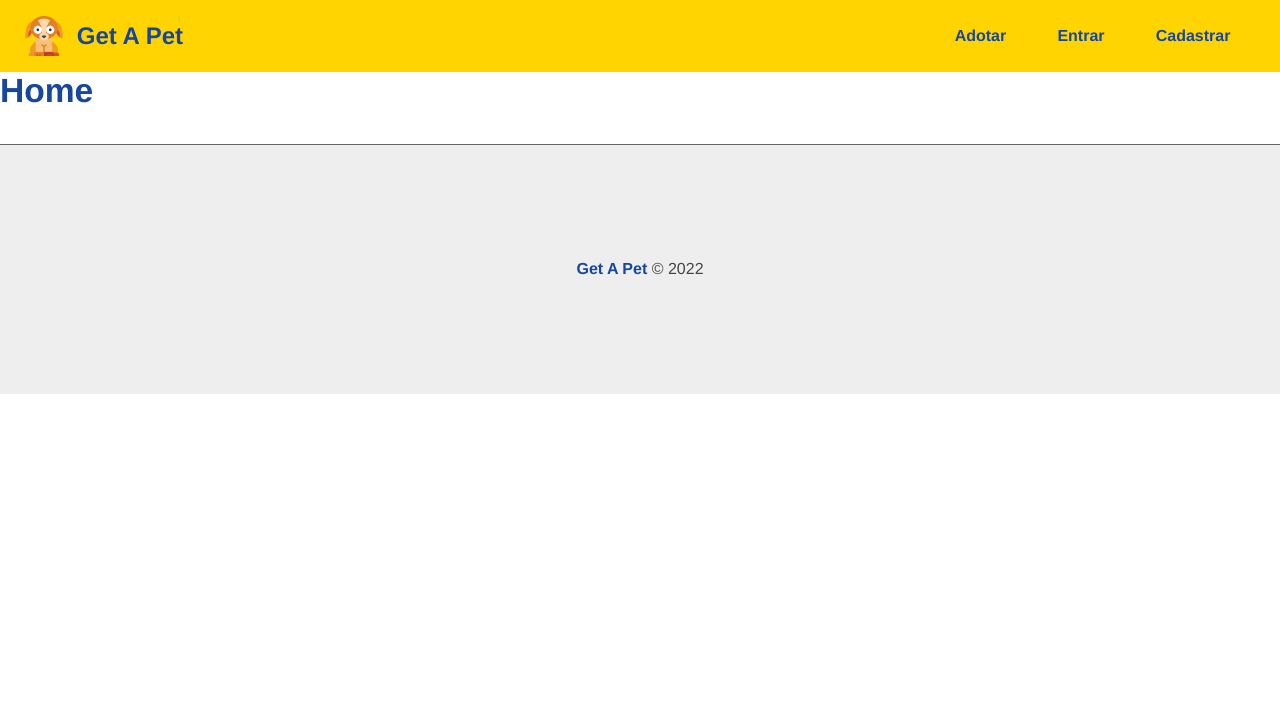
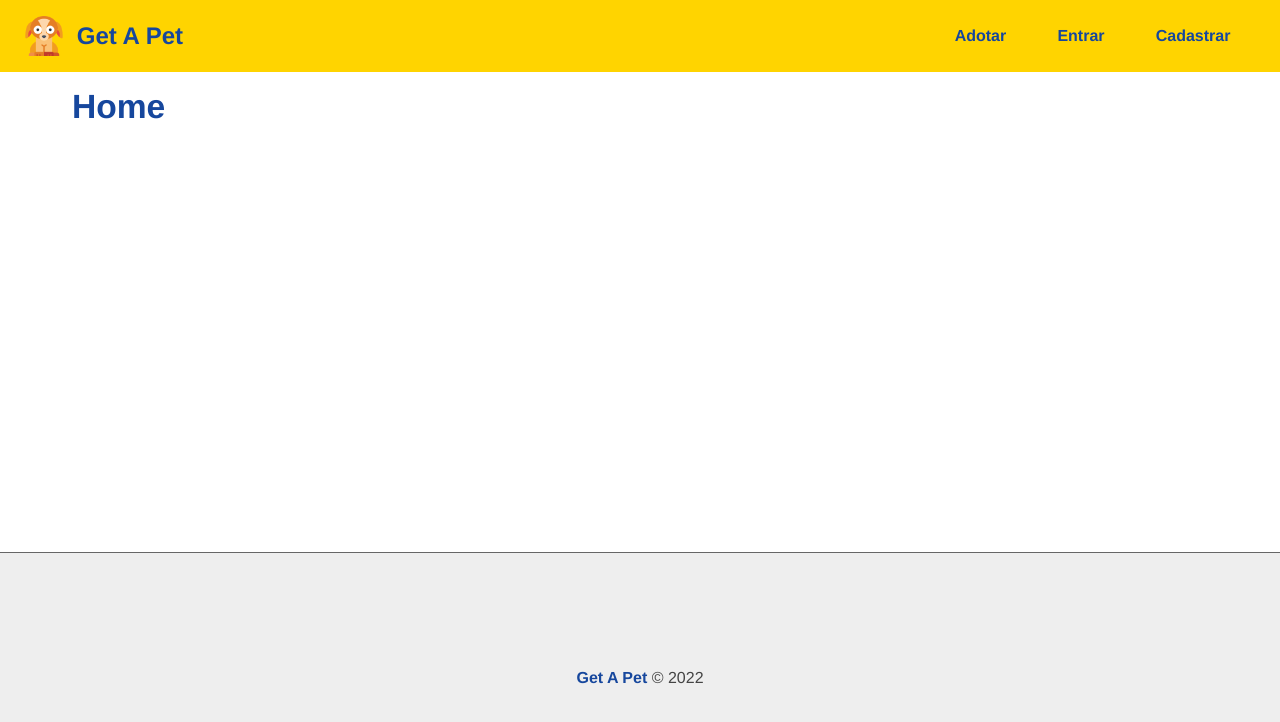
Before and after one commit to ocaio275/Get-A-Pet, a React (Create React App) app in the folder frontend/: page / in a window 1280 px wide. Shown: the top 722 px of the page. Built offline with nearby package versions, Linux system fonts and the light colour scheme.

Commit message:
criando o component do Container

```diff
--- a/frontend/src/App.js
+++ b/frontend/src/App.js
@@ -3,6 +3,7 @@
 /* Components */
 import Navbar from './components/layouts/Navbar'
 import Footer from './components/layouts/Footer'
+import Container from './components/layouts/Container'
 
 /*Páginas */
 import Login from './components/pages/Auth/Login'
@@ -13,13 +14,15 @@
 function App() {
   return (
     <BrowserRouter>
-    <Navbar />
-      <Routes>
-        <Route path='/login' element={ <Login />} />
-        <Route path='/register' element={ <Register/> } />
-        <Route path='/' element={ <Home/> } />
-      </Routes>
-      <Footer/>
+      <Navbar />
+      <Container>
+        <Routes>
+          <Route path='/login' element={<Login />} />
+          <Route path='/register' element={<Register />} />
+          <Route path='/' element={<Home />} />
+        </Routes>
+      </Container>
+      <Footer />
     </BrowserRouter>
   );
 }
--- /dev/null
+++ b/frontend/src/components/layouts/Container.js
@@ -0,0 +1,7 @@
+import styles from './Container.module.css'
+function Container({children}){
+    return <main className={styles.container}>{children}</main>
+
+}
+
+export default Container
--- /dev/null
+++ b/frontend/src/components/layouts/Container.module.css
@@ -0,0 +1,6 @@
+.container{
+    min-height: 60vh;
+    padding: 1em 2em 3em;
+    max-width: 1200px;
+    margin: 0 auto;
+}
```
